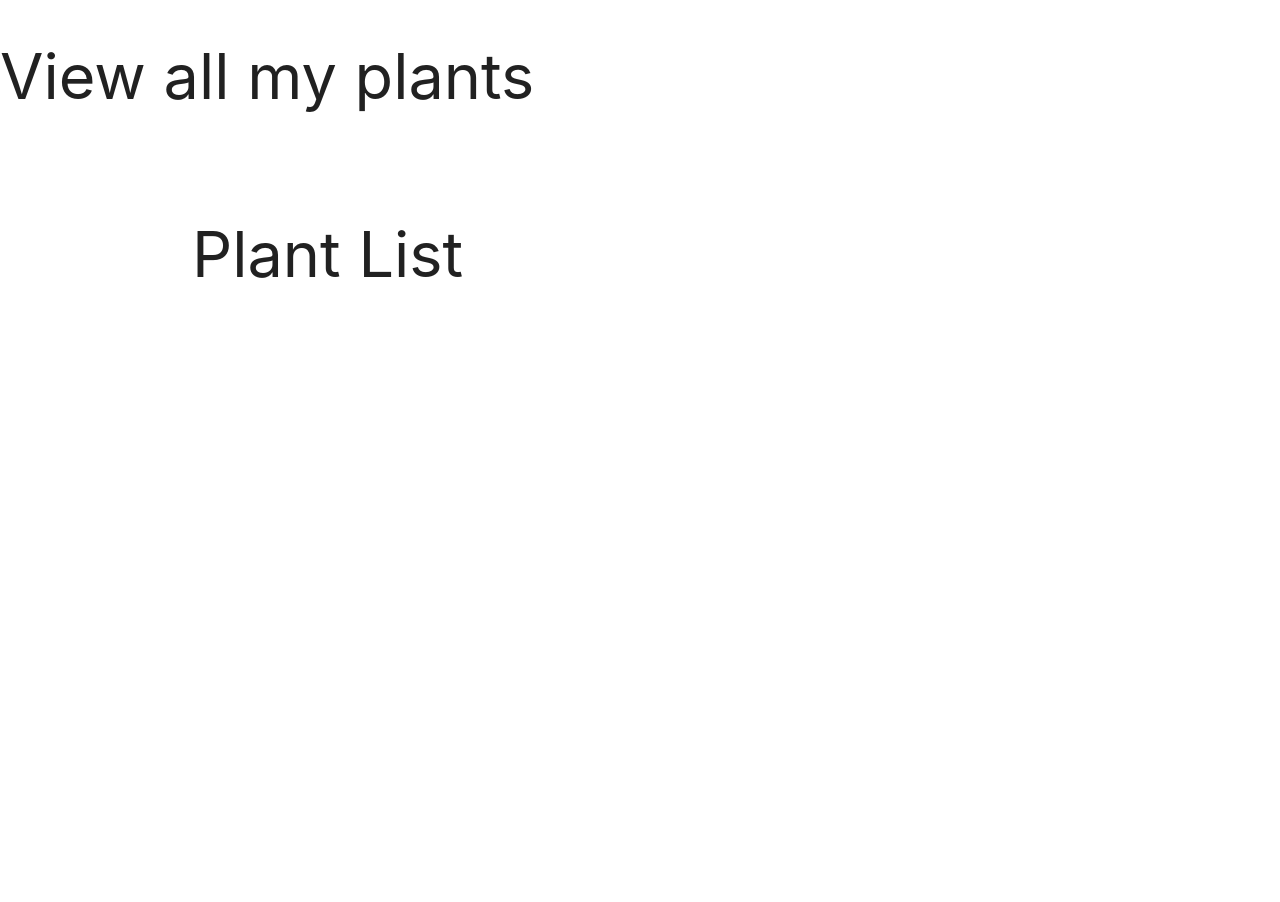
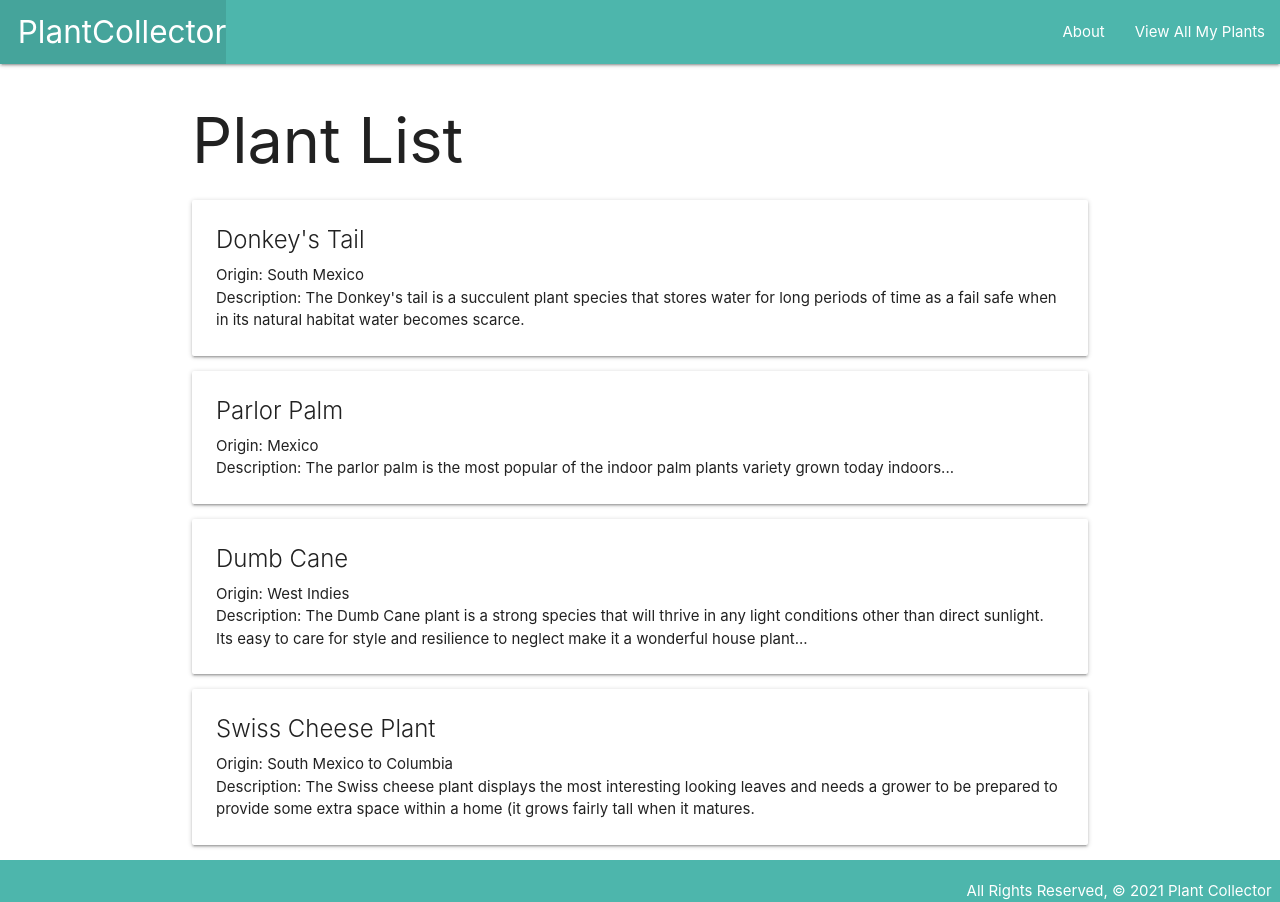
Before and after one commit to jennherrarte/plant-collector, a Django app: page /plants/ in a window 1280 px wide. Before the commit the page ends 278 px from the top, so only its background shows below. Run offline with Django 3.2, Linux system fonts and the light colour scheme; parts of the project's set-up code (start-up, migrations or seed data) failed here and were passed over.

Commit message:
changed nav and footer colors

```diff
--- a/main_app/plant_class.py
+++ b/main_app/plant_class.py
@@ -1,5 +1,5 @@
 class Plant:  # Note that parens are optional if not inheriting from another class
-  def __init__(self, name, kind, description):
+  def __init__(self, name, origin, description):
     self.name = name
     self.origin = origin
     self.description = description
--- a/main_app/static/css/style.css
+++ b/main_app/static/css/style.css
@@ -12,3 +12,7 @@
     padding-top: 0;
     text-align: right;
   }
+
+  nav {
+      background-color: green !important;
+  }
--- a/main_app/templates/base.html
+++ b/main_app/templates/base.html
@@ -8,17 +8,35 @@
     <title>Plant Collector</title>
     <link
       rel="stylesheet"
-      href="https://cdnjs.cloudflare.com/ajax/libs/materialize/1.0.0/css/materialize.min.css"
-    />
-    <link
-      rel="stylesheet"
       type="text/css"
       href="{% static 'css/style.css' %}"
     />
+       <link
+      rel="stylesheet"
+      href="https://cdnjs.cloudflare.com/ajax/libs/materialize/1.0.0/css/materialize.min.css"
+    />
   </head>
-
   <body>
-    <h1>View all my plants<h1>
-     <main class="container">{% block content %} {% endblock %}</main>
+    <header class="navbar-fixed">
+      <nav class="teal lighten-2">
+        <div class="nav-wrapper">
+          <ul>
+            <li>
+              <a href="/" class="left brand-logo">&nbsp;&nbsp;PlantCollector</a>
+            </li>
+          </ul>
+          <ul class="right">
+            <li><a href="/about">About</a></li>
+            <li><a href="/plants">View All My Plants</a></li>
+          </ul>
+        </div>
+      </nav>
+    </header>
+    <main class="container">{% block content %} {% endblock %}</main>
+    <footer class="page-footer teal lighten-2">
+      <div class="right">
+        All Rights Reserved, &copy; 2021 Plant Collector &nbsp;
+      </div>
+    </footer>
   </body>
 </html>
```
